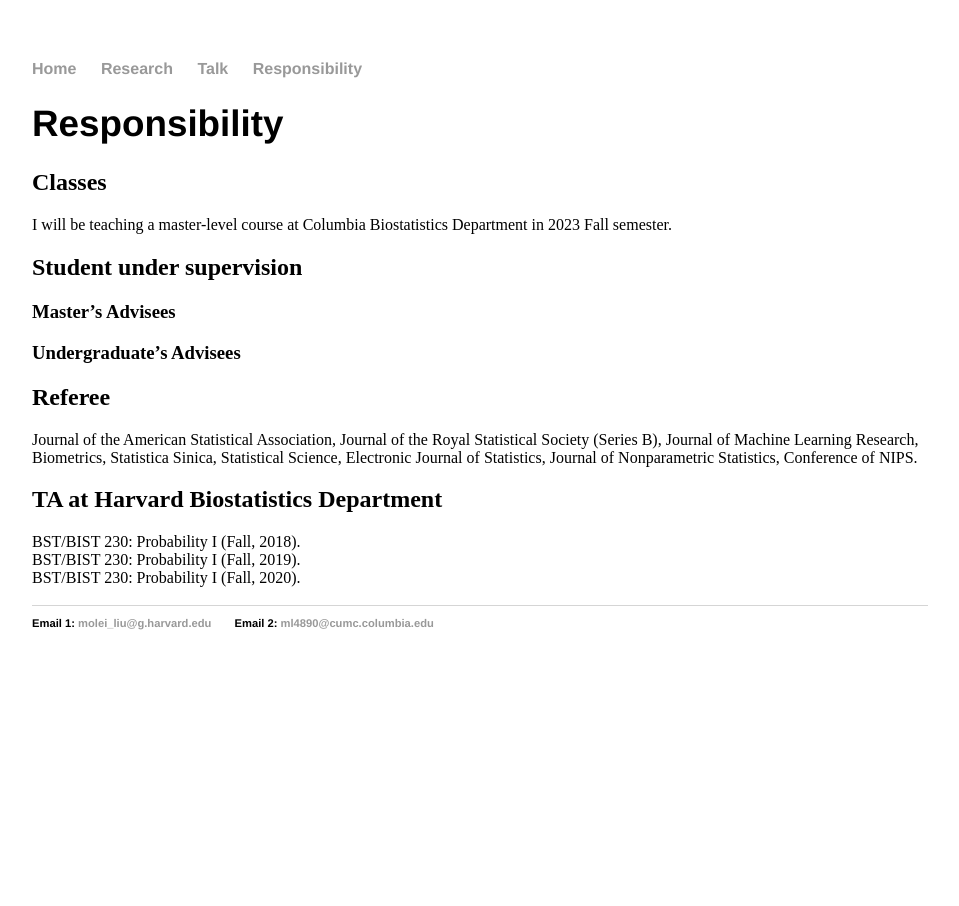
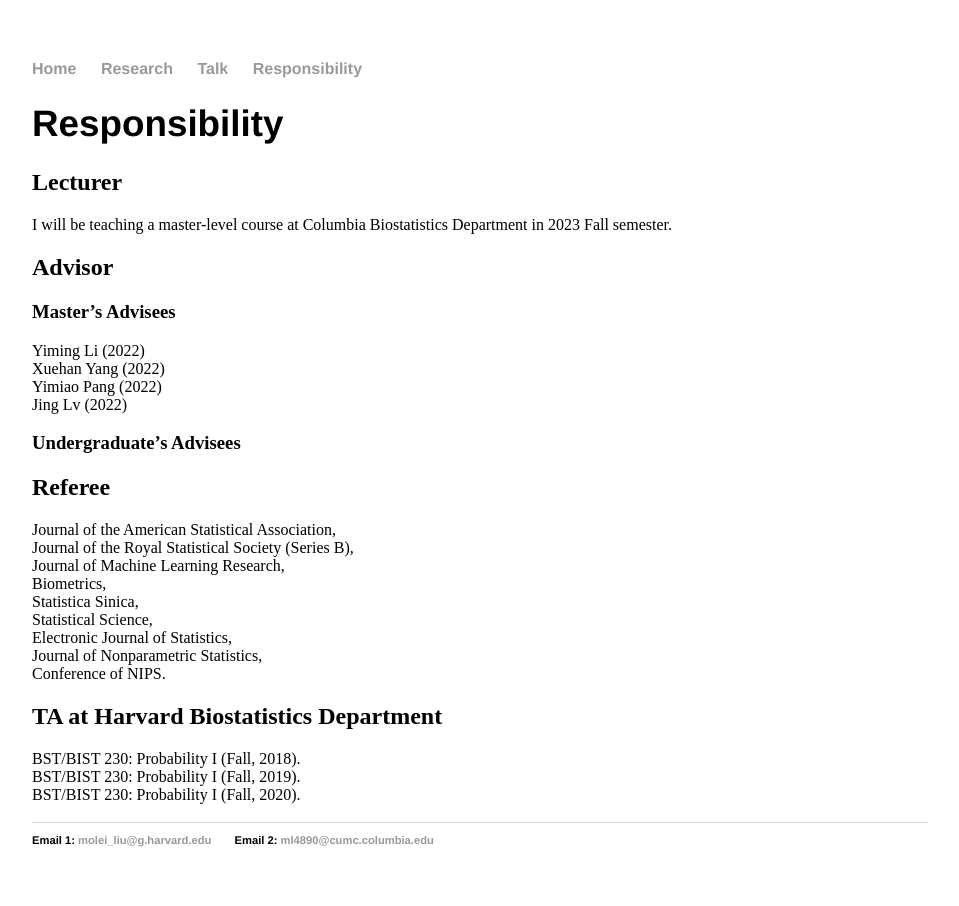
Before and after one commit to moleibobliu/moleibobliu.github.io, a Jekyll site: the page built from teaching/index.html, in a window 1280 px wide. Shown: the whole page, without its empty margins (160-1119 px from the left). Built offline with Jekyll 4.4.1, drawn with Linux system fonts in a browser that asks for light colours.

Commit message:
Update index.html

```diff
--- a/teaching/index.html
+++ b/teaching/index.html
@@ -5,12 +5,16 @@
 <div class="blurb">
 	<h1> Responsibility </h1>
 
-        <h2> Classes </h2>
+        <h2> Lecturer </h2>
 	I will be teaching a master-level course at Columbia Biostatistics Department in 2023 Fall semester.
 	<p>
 
-	<h2> Student under supervision </h2>
+	<h2> Advisor </h2>
 	<h3> Master’s Advisees </h3>
+	Yiming Li (2022)
+	<br \>  Xuehan Yang (2022)
+	<br \>  Yimiao Pang (2022)
+	<br \>  Jing Lv (2022)
 	<p>
 
 	<h3> Undergraduate’s Advisees </h3>
@@ -19,14 +23,14 @@
 
 	<h2> Referee </h2>
 	Journal of the American Statistical Association,
-	Journal of the Royal Statistical Society (Series B),
-	Journal of Machine Learning Research,
-	Biometrics,
-	Statistica Sinica,
-	Statistical Science,
-	Electronic Journal of Statistics,
-	Journal of Nonparametric Statistics,
-	Conference of NIPS.
+	<br \>  Journal of the Royal Statistical Society (Series B),
+	<br \>  Journal of Machine Learning Research,
+	<br \>  Biometrics,
+	<br \>  Statistica Sinica,
+	<br \>  Statistical Science,
+	<br \>  Electronic Journal of Statistics,
+	<br \>  Journal of Nonparametric Statistics,
+	<br \>  Conference of NIPS.
 	<p>
 
         <h2> TA at Harvard Biostatistics Department </h2>
```
